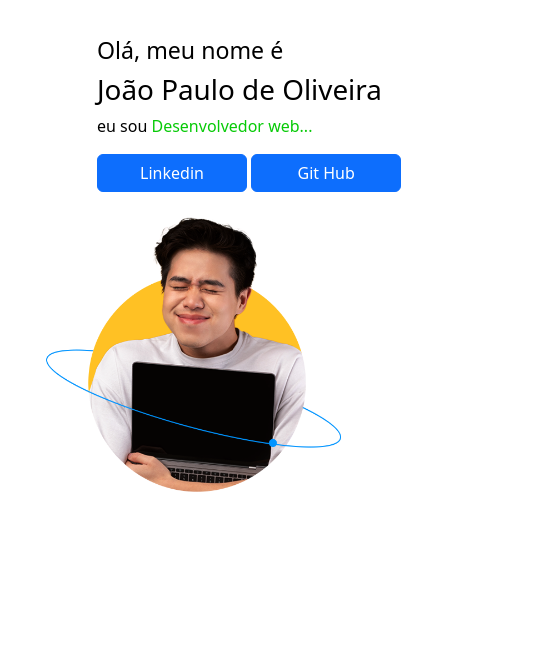
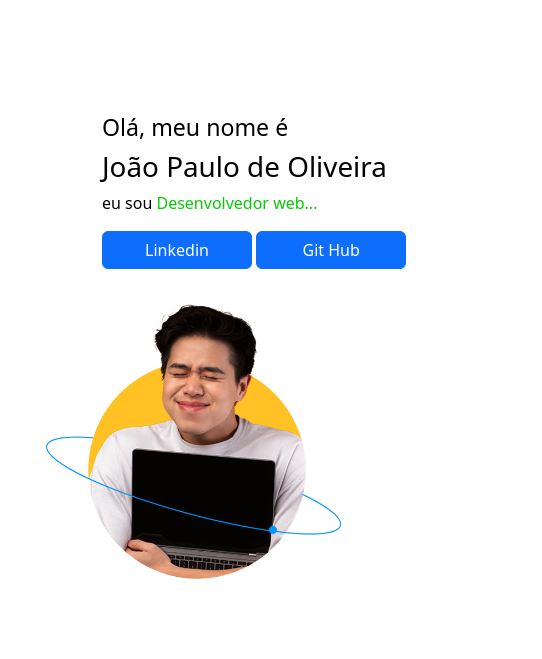
Before and after one commit to DUNDAKI/portfolio2022, a plain HTML site: page index.html in a window 390 px wide. Shown: the part 59-718 px from the top of the page, 542 px wide, since content can reach past the window. Drawn offline with nearby package versions, Linux system fonts and the light colour scheme.

Commit message:
posicao pagina-principal ajustada

```diff
--- a/css/mediaScreen.css
+++ b/css/mediaScreen.css
@@ -1,18 +1,30 @@
 @media (max-width: 576px) {
 
-    .perfil{
-        padding-top: 10px;
-        margin-left: 75px;
-        margin-bottom: 20px;
-        width: 350px;
-        padding-left: 10px;
+    .perfil {
+        /*  background-color: rgb(255, 145, 0);*/
+        width: 530px;
+        margin: 0 auto;
+
+        padding-left: 90px;
     }
 
-    .social-1{
+    .social-1 {
         width: 150px;
     }
 }
 
+@media (max-width: 991px) {
+
+    .pagina_principal {
+        /*  background: rgb(93, 5, 233);*/
+    }
+
+    .perfil {
+        margin: 0 auto;
+        width: 530px;
+        margin-bottom: 30px;
+    }
+}
 
 @media (min-width: 576px) {
 
--- a/css/style.css
+++ b/css/style.css
@@ -47,6 +47,13 @@ body {
 /*BOTOES*/
 .navbar-toggler-icon {
   background-color: white !important;
+  border:none;
+}
+.navbar-toggler:focus,
+.navbar-toggler:active,
+.navbar-toggler-icon:focus {
+    outline: none;
+    box-shadow: none;
 }
 
 
```
